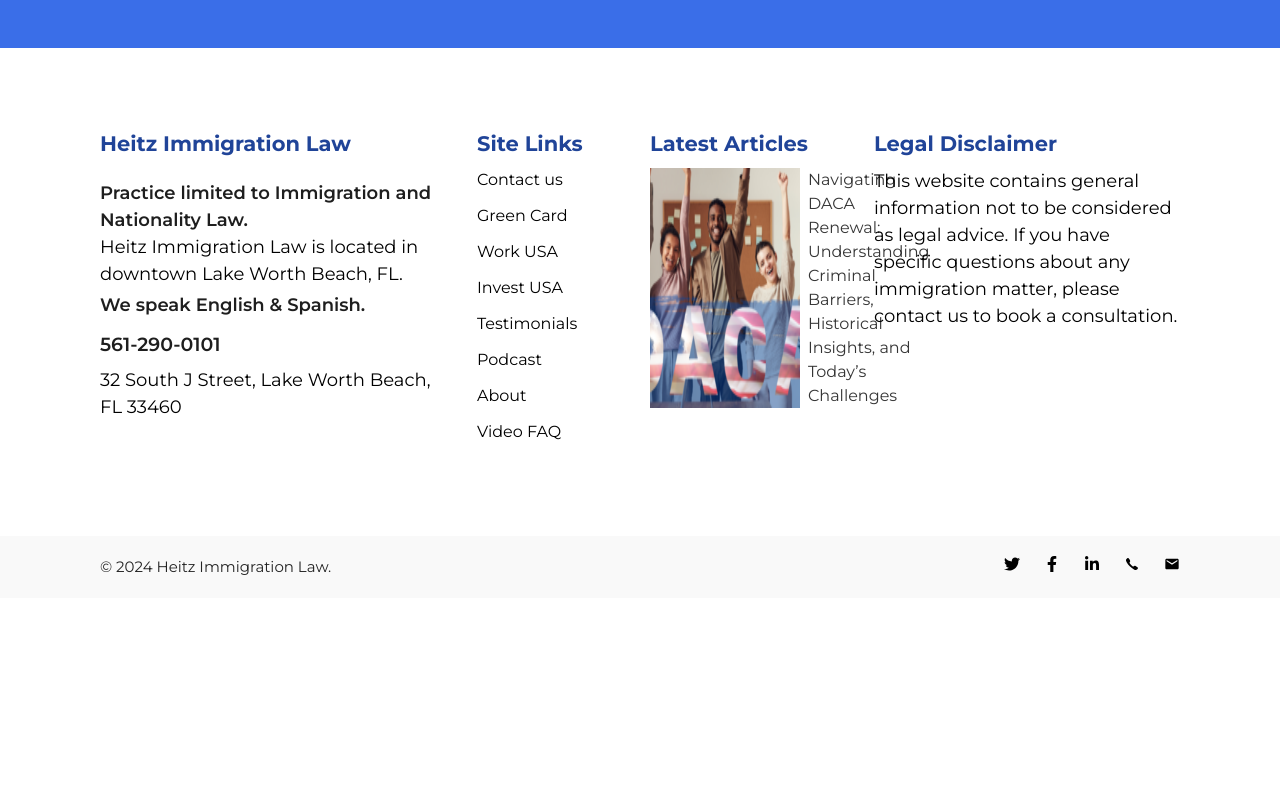
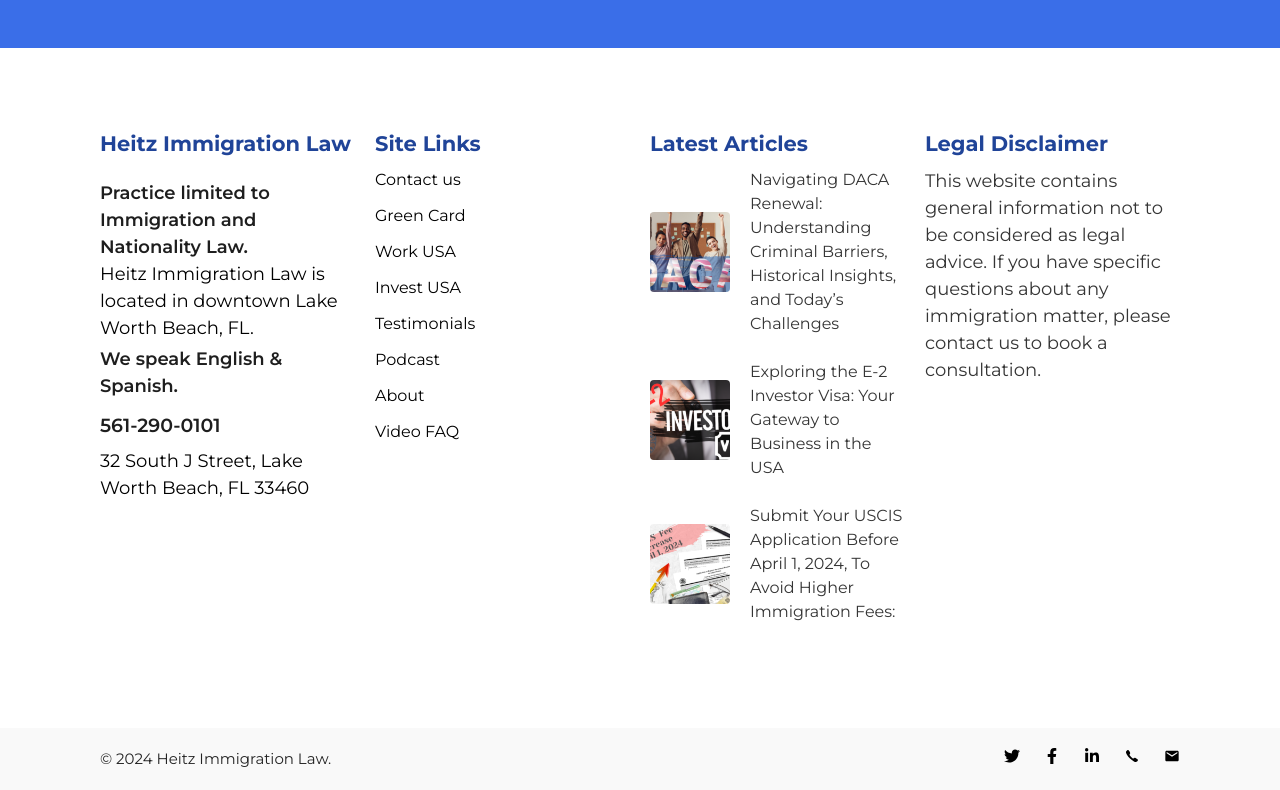
Before and after one commit to sunwingsdev/heitz-immigration-law, a React (Vite) app: page / in a window 1280 px wide. Shown: the part 416-1206 px from the top of the page. Before the commit the page ends 1014 px from the top, so only its background shows below. Built offline with nearby package versions, Linux system fonts and the light colour scheme.

Commit message:
footer responcive done

```diff
--- a/src/components/home/footer/Footer.jsx
+++ b/src/components/home/footer/Footer.jsx
@@ -8,6 +8,8 @@
 import { MdEmail } from "react-icons/md";
 import { Link } from "react-router-dom";
 import DACA from "../../../assets/1.png";
+import USA from "../../../assets/2.png";
+import USCIS from "../../../assets/3.png";
 
 const Footer = () => {
   return (
@@ -58,8 +60,8 @@
         </div>
       </div>
       {/* Footer Bottom */}
-      <div className="container mx-auto flex justify-between gap-5 my-20">
-        <div className="w-[35%]">
+      <div className="container mx-auto grid grid-cols-1 md:grid-cols-2 lg:grid-cols-4  gap-5 my-20">
+        <div className="">
           <h4 className="text-[#204498] text-[21px] font-bold mb-2 lg:mb-5">
             Heitz Immigration Law
           </h4>
@@ -81,7 +83,7 @@
             </p>
           </Link>
         </div>
-        <div className="w-[15%]">
+        <div className="">
           <h4 className="text-[#204498] text-[21px] font-bold mb-2">
             Site Links
           </h4>
@@ -96,23 +98,37 @@
             <Link className="mb-3 hover:text-[#204498]">Video FAQ</Link>
           </div>
         </div>
-        <div className="w-[20%]">
+        <div className="">
           <h4 className="text-[#204498] text-[21px] font-bold mb-2">
             Latest Articles
           </h4>
-          <Link className="flex gap-2 text-[#353535] hover:text-[#abb8c3]">
-            <img src={DACA} alt="" />
+          <Link className="flex items-center gap-5 text-[#353535] hover:text-[#abb8c3] mb-6">
+            <img className="w-[80px] rounded" src={DACA} alt="" />
             <p className="text-base">
               Navigating DACA Renewal: Understanding Criminal Barriers,
               Historical Insights, and Today’s Challenges
             </p>
           </Link>
+          <Link className="flex items-center gap-5 text-[#353535] hover:text-[#abb8c3] mb-6">
+            <img className="w-[80px] rounded" src={USA} alt="" />
+            <p className="text-base">
+              Exploring the E-2 Investor Visa: Your Gateway to Business in the
+              USA
+            </p>
+          </Link>
+          <Link className="flex items-center gap-5 text-[#353535] hover:text-[#abb8c3] mb-6">
+            <img className="w-[80px] rounded" src={USCIS} alt="" />
+            <p className="text-base">
+              Submit Your USCIS Application Before April 1, 2024, To Avoid
+              Higher Immigration Fees:
+            </p>
+          </Link>
         </div>
-        <div className="w-[30%]">
+        <div className="">
           <h4 className="text-[#204498] text-[21px] font-bold mb-2">
             Legal Disclaimer
           </h4>
-          <p className="text-[16px] lg:text-[18px]">
+          <p className="text-[#353535] text-[16px] lg:text-[18px]">
             This website contains general information not to be considered as
             legal advice. If you have specific questions about any immigration
             matter, please contact us to book a consultation.
```
